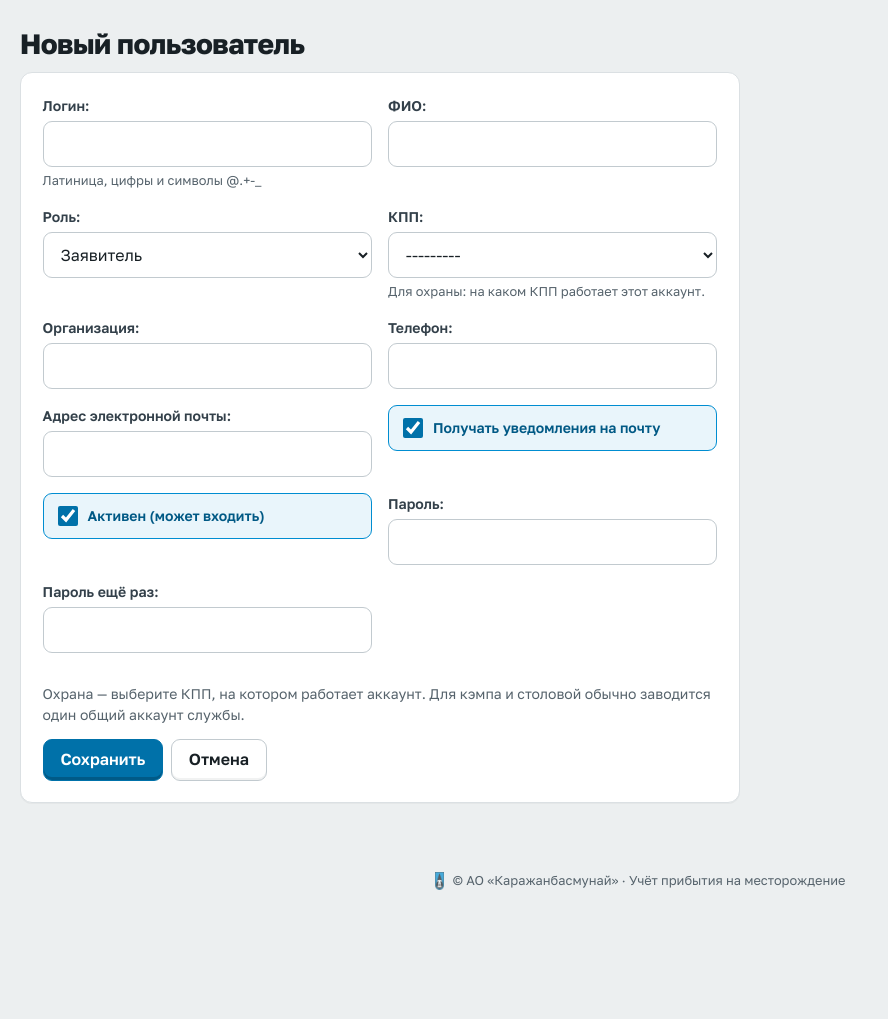
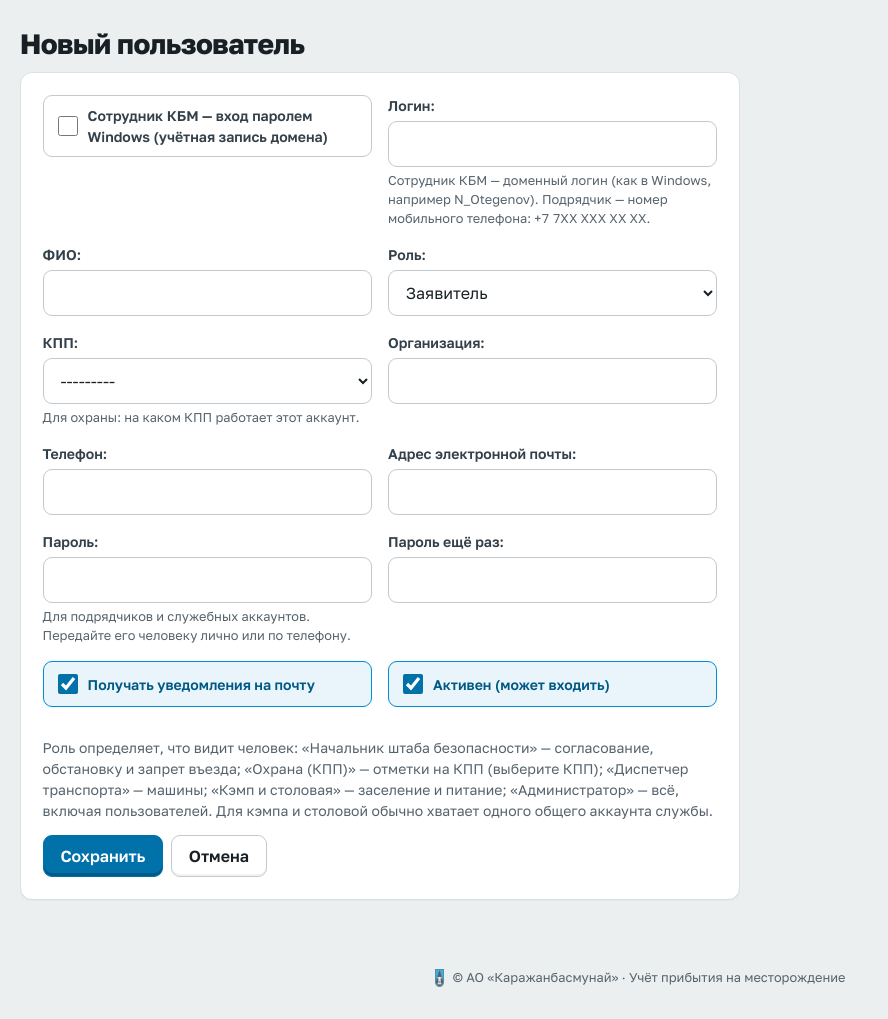
Before and after one commit to nurdauletotegenov123-commits/kbm-arrivals, a Django app: page /users/new/ in a window 1280 px wide. Shown: the part 65-1084 px from the top of the page, without its empty margins (0-888 px from the left). Before the commit the page ends 955 px from the top, so only its background shows below. Run offline with Django 5.2, Linux system fonts and the light colour scheme; the visitor is signed in with stand-in values (Sample User, id 1).

Commit message:
Регистрация выключена: запрос доступа по почте; админ заводит сотрудников домена и подрядчиков
Co-Authored-By: Claude Opus 5.5 <noreply@anthropic.com>

```diff
--- a/accounts/forms.py
+++ b/accounts/forms.py
@@ -29,8 +29,25 @@ class UserForm(forms.ModelForm):
         model = User
         fields = USER_FIELDS
         labels = {"username": _("Логин"), "is_active": _("Активен (может входить)")}
-        help_texts = {"username": _("Латиница, цифры и символы @.+-_"), "is_active": ""}
+        help_texts = {
+            "username": _("Сотрудник КБМ — доменный логин (как в Windows, например N_Otegenov). "
+                          "Подрядчик — номер мобильного телефона: +7 7XX XXX XX XX."),
+            "is_active": "",
+        }
 
+    def clean_username(self):
+        """Подрядчик: телефон → 77011234567 (войдёт, набрав номер в любом формате).
+        Сотрудник домена: «KBM\\N_Otegenov», «N_Otegenov@kbm.kz» → «n_otegenov», как при входе через AD."""
+        from .ad import sam_from_login
+
+        value = self.cleaned_data["username"].strip()
+        if self.instance.from_ad or getattr(self, "domain", False):
+            value = sam_from_login(value) or value
+        elif looks_like_phone(value):
+            value = normalize_phone(value) or value
+        if User.objects.filter(username__iexact=value).exclude(pk=self.instance.pk).exists():
+            raise forms.ValidationError(_("Пользователь с таким логином уже есть."))
+        return value
 
     def save(self, commit=True):
         user = super().save(commit=False)
@@ -42,15 +59,34 @@ class UserForm(forms.ModelForm):
 
 
 class UserCreateForm(UserForm):
-    password1 = forms.CharField(label=_("Пароль"), widget=forms.PasswordInput(attrs={"autocomplete": "new-password"}))
-    password2 = forms.CharField(label=_("Пароль ещё раз"), widget=forms.PasswordInput(attrs={"autocomplete": "new-password"}))
+    domain_account = forms.BooleanField(
+        label=_("Сотрудник КБМ — вход паролем Windows (учётная запись домена)"), required=False,
+        help_text=_("Пароль не задаётся: его проверяет контроллер домена. ФИО, почта и телефон подтянутся из AD "
+                    "при первом входе. Роль, выбранная здесь, сохранится."),
+    )
+    password1 = forms.CharField(label=_("Пароль"), required=False,
+                                widget=forms.PasswordInput(attrs={"autocomplete": "new-password"}),
+                                help_text=_("Для подрядчиков и служебных аккаунтов. Передайте его человеку лично или по телефону."))
+    password2 = forms.CharField(label=_("Пароль ещё раз"), required=False,
+                                widget=forms.PasswordInput(attrs={"autocomplete": "new-password"}))
+
+    field_order = ["domain_account", "username", "full_name", "role", "checkpoint", "organization", "phone", "email",
+                   "password1", "password2", "notify_by_email", "is_active"]
+
+    def __init__(self, *args, **kwargs):
+        super().__init__(*args, **kwargs)
+        self.domain = bool(self.data.get(self.add_prefix("domain_account")))
 
     def clean(self):
         data = super().clean()
+        if data.get("domain_account"):
+            return data
         p1, p2 = data.get("password1"), data.get("password2")
-        if p1 and p2 and p1 != p2:
+        if not p1:
+            self.add_error("password1", _("Задайте пароль или отметьте «Сотрудник КБМ — вход паролем Windows»."))
+        elif p1 != p2:
             self.add_error("password2", _("Пароли не совпадают."))
-        elif p1:
+        else:
             try:
                 validate_password(p1, self.instance)
             except forms.ValidationError as e:
@@ -59,7 +95,11 @@ class UserCreateForm(UserForm):
 
     def save(self, commit=True):
         user = super().save(commit=False)
-        user.set_password(self.cleaned_data["password1"])
+        if self.cleaned_data.get("domain_account"):
+            user.from_ad = True
+            user.set_unusable_password()
+        else:
+            user.set_password(self.cleaned_data["password1"])
         if commit:
             user.save()
         return user
--- a/accounts/views.py
+++ b/accounts/views.py
@@ -34,6 +34,13 @@ def _too_many(request, action, limit, minutes):
     return bool(ip) and AuditLog.objects.filter(action=action, ip_address=ip, created_at__gte=since).count() >= limit
 
 
+ACCESS_BODY = (
+    "Здравствуйте! Прошу добавить меня в систему «Учёт прибытия».\n\n"
+    "ФИО:\nОрганизация:\nДолжность:\nМобильный телефон:\n"
+    "Для чего нужен доступ (подача заявок, завоз материалов и т.п.):\n"
+)
+
+
 class LoginView(auth_views.LoginView):
     template_name = "registration/login.html"
     redirect_authenticated_user = True
@@ -41,7 +48,8 @@ class LoginView(auth_views.LoginView):
 
     def get_context_data(self, **kwargs):
         return {**super().get_context_data(**kwargs), "signup_enabled": settings.SIGNUP_ENABLED,
-                "ad_enabled": settings.AD_ENABLED}
+                "ad_enabled": settings.AD_ENABLED, "access_email": settings.ACCESS_EMAIL,
+                "access_subject": _("Доступ к системе «Учёт прибытия»"), "access_body": ACCESS_BODY}
 
     def post(self, request, *args, **kwargs):
         if _too_many(request, AuditLog.Action.LOGIN_FAILED, settings.LOGIN_FAILS_LIMIT, 15):
@@ -79,6 +87,11 @@ def _snapshot(user):
     return {f: str(getattr(user, f)) if getattr(user, f) is not None else None for f in USER_FIELDS}
 
 
+def _ad_groups():
+    """Роли сотрудников домена приходят из групп AD (тогда ручная роль перезапишется при входе)."""
+    return settings.AD_ENABLED and any(settings.AD_GROUPS.values())
+
+
 @role_required(R.ADMIN)
 def user_list(request):
     qs = User.objects.select_related("checkpoint")
@@ -104,7 +117,7 @@ def user_create(request):
         log_action(request, AuditLog.Action.USER_CREATE, user, _snapshot(user))
         messages.success(request, _("Пользователь %(u)s создан.") % {"u": user.username})
         return redirect("user_list")
-    return render(request, "accounts/user_form.html", {"form": form, "is_new": True})
+    return render(request, "accounts/user_form.html", {"form": form, "is_new": True, "ad_groups": _ad_groups()})
 
 
 @role_required(R.ADMIN)
@@ -123,12 +136,16 @@ def user_edit(request, pk):
                 log_action(request, AuditLog.Action.USER_UPDATE, user, changes)
             messages.success(request, _("Сохранено."))
             return redirect("user_list")
-    return render(request, "accounts/user_form.html", {"form": form, "obj": user, "is_new": False})
+    return render(request, "accounts/user_form.html", {"form": form, "obj": user, "is_new": False,
+                                                       "ad_groups": user.from_ad and _ad_groups()})
 
 
 @role_required(R.ADMIN)
 def user_password(request, pk):
     user = get_object_or_404(User, pk=pk)
+    if user.from_ad:  # пароль домена меняется в Windows; локальный пароль открыл бы вход в обход AD
+        messages.warning(request, _("У учётной записи домена пароль меняется в Windows, не здесь."))
+        return redirect("user_edit", pk=user.pk)
     form = PasswordForm(user, request.POST or None)
     if form.is_valid():
         form.save()
--- a/config/settings.py
+++ b/config/settings.py
@@ -230,7 +230,9 @@ NO_SHOW_DAYS = int(env("NO_SHOW_DAYS", "2"))
 DATE_CHANGE_DAYS = int(env("DATE_CHANGE_DAYS", "3"))
 
 # Регистрация заявителей с телефона (подрядчики, гости). 0 — регистрацию закрыть, аккаунты заводит админ.
-SIGNUP_ENABLED = env("SIGNUP_ENABLED", "1") == "1"
+SIGNUP_ENABLED = env("SIGNUP_ENABLED", "0") == "1"  # выключена: подрядчиков заводит администратор
+# Куда писать за доступом (показывается на странице входа вместо регистрации)
+ACCESS_EMAIL = env("ACCESS_EMAIL", "N_Otegenov@kbm.kz")
 SIGNUPS_PER_HOUR = int(env("SIGNUPS_PER_HOUR", "10"))  # с одного IP
 LOGIN_FAILS_LIMIT = int(env("LOGIN_FAILS_LIMIT", "10"))  # неудачных входов с одного IP за 15 минут
 
--- a/templates/accounts/user_form.html
+++ b/templates/accounts/user_form.html
@@ -2,18 +2,32 @@
 {% block title %}{% translate "Пользователь" %}{% endblock %}
 {% block content %}
 <h1>{% if is_new %}{% translate "Новый пользователь" %}{% else %}{{ obj.username }}{% endif %}</h1>
+{% if obj.from_ad %}<p class="muted">{% translate "Учётная запись домена: входит паролем Windows, ФИО, почта и телефон обновляются из AD при каждом входе." %}</p>{% endif %}
 <form method="post" class="card" style="max-width:720px">
   {% csrf_token %}
   {% include "includes/form_errors.html" %}
   <div class="grid-2">
     {% for field in form %}{% if field.field.widget.input_type == "checkbox" %}<div class="field">{% include "includes/check.html" %}</div>{% else %}{% include "includes/field.html" %}{% endif %}{% endfor %}
   </div>
-  <p class="small muted">{% translate "Охрана — выберите КПП, на котором работает аккаунт. Для кэмпа и столовой обычно заводится один общий аккаунт службы." %}</p>
+  <p class="small muted">{% translate "Роль определяет, что видит человек: «Начальник штаба безопасности» — согласование, обстановку и запрет въезда; «Охрана (КПП)» — отметки на КПП (выберите КПП); «Диспетчер транспорта» — машины; «Кэмп и столовая» — заселение и питание; «Администратор» — всё, включая пользователей. Для кэмпа и столовой обычно хватает одного общего аккаунта службы." %}</p>
+  {% if ad_groups %}<p class="small muted">⚠ {% translate "Роли сотрудников домена сейчас задаются группами AD: роль, выбранная здесь, заменится при следующем входе." %}</p>{% endif %}
   <div class="btn-row">
     <button class="btn btn-primary" type="submit">{% translate "Сохранить" %}</button>
     <a class="btn" href="{% url 'user_list' %}">{% translate "Отмена" %}</a>
-    {% if obj %}<a class="btn" href="{% url 'user_password' obj.pk %}">{% translate "Сменить пароль" %}</a>
+    {% if obj and not obj.from_ad %}<a class="btn" href="{% url 'user_password' obj.pk %}">{% translate "Сменить пароль" %}</a>{% endif %}
+    {% if obj %}
     <a class="btn btn-link" href="{% url 'audit_list' %}?user={{ obj.username|urlencode }}">{% translate "Действия пользователя" %}</a>{% endif %}
   </div>
 </form>
 {% endblock %}
+{% block scripts %}{% if is_new %}
+<script>
+  (function () {  // «вход паролем Windows» — поля пароля не нужны
+    var box = document.getElementById("id_domain_account");
+    if (!box) return;
+    var fields = ["id_password1", "id_password2"].map(function (id) { return document.getElementById(id).closest(".field"); });
+    function sync() { fields.forEach(function (f) { f.classList.toggle("hidden", box.checked); }); }
+    box.addEventListener("change", sync); sync();
+  })();
+</script>
+{% endif %}{% endblock %}
--- a/templates/accounts/user_list.html
+++ b/templates/accounts/user_list.html
@@ -23,7 +23,7 @@
       <td data-label="{% translate 'Контакты' %}" class="small">{{ u.phone }}{% if u.email %}<br>{{ u.email }}{% endif %}</td>
       <td data-label="{% translate 'Последний вход' %}" class="small nowrap">{{ u.last_login|date:"d.m.Y H:i"|default:"—" }}</td>
       <td class="nowrap"><a class="btn btn-sm" href="{% url 'user_edit' u.pk %}">{% translate "Изменить" %}</a>
-        <a class="btn btn-sm" href="{% url 'user_password' u.pk %}">{% translate "Пароль" %}</a></td>
+        {% if not u.from_ad %}<a class="btn btn-sm" href="{% url 'user_password' u.pk %}">{% translate "Пароль" %}</a>{% endif %}</td>
     </tr>
   {% endfor %}
   </tbody>
```
Also changed, not shown: accounts/tests.py (+37 -0 lines), templates/registration/login.html (+7 -3 lines), README.md, 1 other file.
